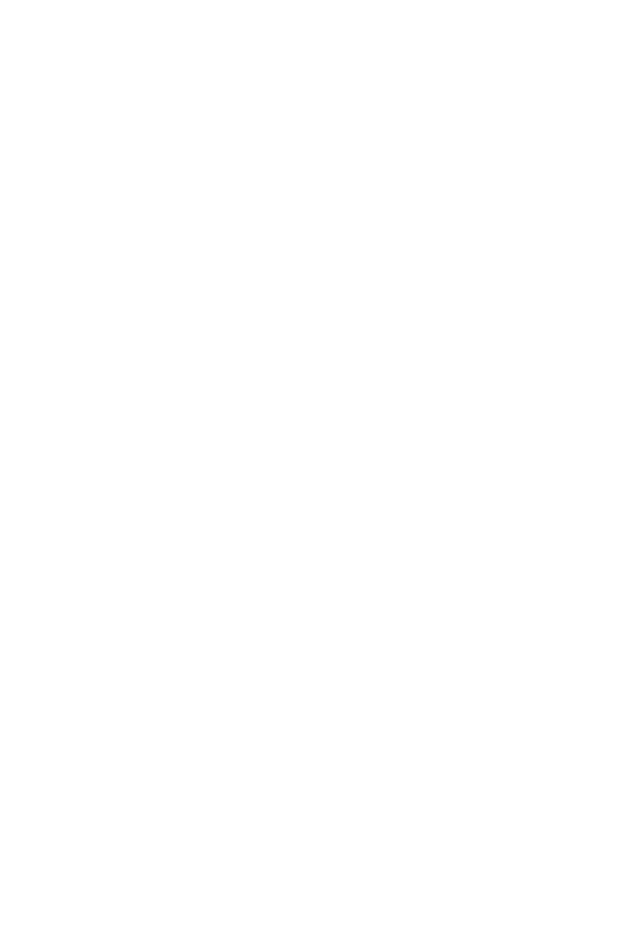
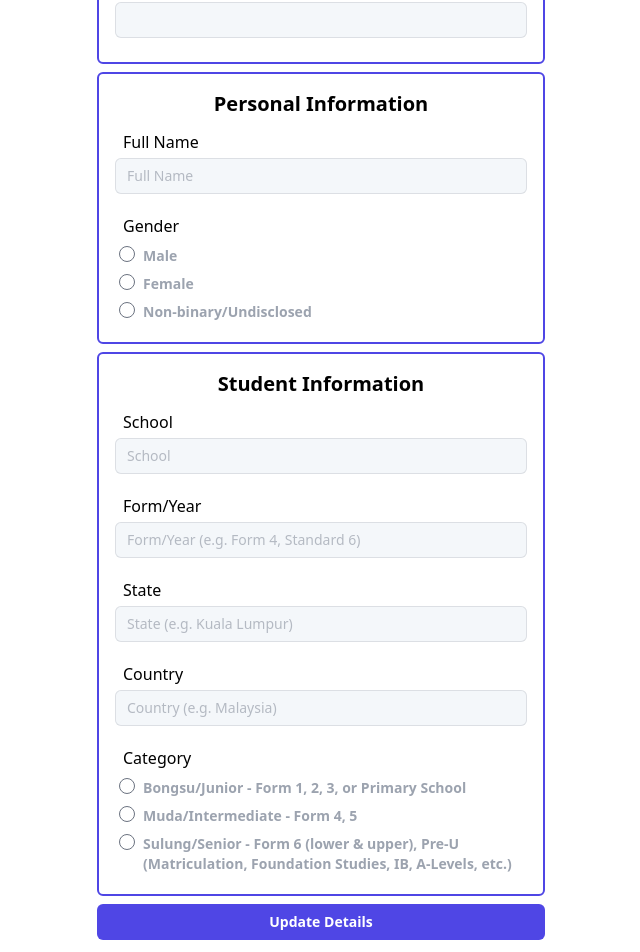
Before and after one commit to veehz/mcchub, a Next.js app: page /students/edit in a window 1280 px wide. Shown: the part 252-1204 px from the top of the page, without its empty margins (319-959 px from the left). Before the commit the page ends 800 px from the top, so only its background shows below. Built offline with nearby package versions, Linux system fonts and the light colour scheme; no server answers; the database is empty; sample sign-in values are in the browser's storage.

Commit message:
feat: Allow managers to edit student profle

```diff
--- a/src/pages/students/edit.tsx
+++ b/src/pages/students/edit.tsx
@@ -4,20 +4,310 @@
 import { useForm, SubmitHandler } from "react-hook-form";
 
 import { auth, db } from "@/firebase.js";
-import { ref, set, onValue } from "firebase/database";
+import { ref, set, onValue, update, child } from "firebase/database";
 import { onAuthStateChanged } from "firebase/auth";
 
 import TextInput from "@/components/FormComponents/TextInput";
 import RadioInputList from "@/components/FormComponents/RadioInputList";
 import RadioInput from "@/components/FormComponents/RadioInput";
 
-interface NRICInput {
-  isMalaysian: "null" | "true" | "false";
-  nationality: string;
-  nric: string;
-  passport: string;
+import { useRouter } from "next/router";
+import InputList from "@/components/FormComponents/InputList";
+
+interface StudentProfile {
+  name?: string;
+
+  form?: string;
+  gender?: string;
+  state?: string;
+  country?: string;
+
+  category?: string;
+
+  school?: string;
 }
 
 export default function App() {
-  return <Dashboard>Edit Student Profile</Dashboard>;
+  const router = useRouter();
+
+  const {
+    register,
+    formState: { errors },
+    handleSubmit,
+    setValue,
+  } = useForm<StudentProfile>();
+
+  const [allowInput, setAllowInput] = useState<boolean>(false);
+  const [isLoading, setIsLoading] = useState<boolean>(false);
+  const [studentUid, setStudentUid] = useState<string>("");
+
+  const [studentId, setStudentId] = useState<string>("");
+
+  const [message, setMessage] = useState<string>("");
+
+  const [originalDetails, setOriginalDetails] = useState<StudentProfile>({});
+
+  const onSubmit: SubmitHandler<StudentProfile> = (data) => {
+    setIsLoading(true);
+    setAllowInput(false);
+    const updates: {
+      [key: string]: string | undefined;
+    } = {};
+    for (const key in data) {
+      if (key == "nric") continue;
+
+      const x = key as keyof StudentProfile;
+      if ((data[x] || "") !== (originalDetails[x] || "")) {
+        updates[key as string] = data[x] ? data[x] : "";
+      }
+    }
+
+    update(child(ref(db), "users/" + studentUid), updates)
+      .then(() => {
+        setIsLoading(false);
+        setAllowInput(true);
+        setMessage("Profile updated successfully.");
+      })
+      .catch((err) => {
+        console.log(err);
+        setIsLoading(false);
+        setAllowInput(true);
+        setMessage("An error occurred. Please try again later.");
+      });
+  };
+
+  function mySetValue(key: string, value: string | undefined) {
+    if (!value) return;
+    const x = key as keyof StudentProfile;
+    console.log(x, value);
+    setValue(x, value);
+  }
+
+  const [runOnce, setRunOnce] = useState<boolean>(false);
+  onAuthStateChanged(auth, async (user) => {
+    if (user) {
+      const { id } = router.query;
+      if (!id) return;
+
+      if (runOnce) return;
+      setRunOnce(true);
+      setStudentId(id as string);
+      onValue(
+        ref(db, `nric/${id}/student`),
+        (snapshot) => {
+          console.log(`nric/${id}`);
+          const uid = snapshot.val();
+          setStudentUid(uid);
+
+          onValue(
+            child(ref(db), "users/" + uid),
+            (snapshot) => {
+              setOriginalDetails(snapshot.val());
+              console.log(snapshot.val());
+              for (const key in snapshot.val()) {
+                if (
+                  ![
+                    "name",
+                    "form",
+                    "gender",
+                    "state",
+                    "country",
+                    "category",
+                    "school",
+                  ].includes(key)
+                )
+                  continue;
+                const x = key as keyof StudentProfile;
+                mySetValue(key, snapshot.val()[x]);
+              }
+              setAllowInput(true);
+            },
+            {
+              onlyOnce: true,
+            }
+          );
+        },
+        {
+          onlyOnce: true,
+        }
+      );
+    }
+  });
+
+  const Input = ({
+    hook,
+    id,
+    inputName,
+    placeholder,
+    children,
+    disabled,
+    errorMsg,
+  }: {
+    hook?: any;
+    id?: string;
+    inputName?: string;
+    placeholder?: string;
+    children?: React.ReactNode;
+    disabled?: boolean;
+    errorMsg?: string;
+  }) => {
+    return (
+      <TextInput
+        hook={hook}
+        id={id}
+        inputName={inputName}
+        placeholder={placeholder}
+        disabled={!allowInput}
+        errorMsg={errorMsg}
+      >
+        {children}
+      </TextInput>
+    );
+  };
+
+  return (
+    <Dashboard>
+      <div className="flex min-h-full items-center justify-center px-4 sm:px-6 lg:px-8">
+        <div className="w-full space-y-8 max-w-md">
+          <div>
+            <h2 className="mt-6 text-center text-3xl font-bold tracking-tight text-gray-900">
+              Student Profile
+            </h2>
+          </div>
+
+          <div>{message}</div>
+
+          <form
+            className="mt-8 space-y-6 w-full"
+            onSubmit={handleSubmit(onSubmit)}
+            noValidate
+          >
+            <div className="space-y-2">
+              <InputList title="Identification">
+                {Input({
+                  id: "nric",
+                  inputName: "NRIC/Passport Number",
+                  placeholder: studentId,
+                  disabled: true,
+                })}
+              </InputList>
+              <InputList title="Personal Information">
+                {Input({
+                  hook: register("name", {
+                    required: "Full name is required.",
+                  }),
+                  id: "name",
+                  placeholder: "Full Name",
+                  errorMsg: errors?.name?.message,
+                })}
+
+                <RadioInputList
+                  title="Gender"
+                  errorMsg={errors?.gender?.message}
+                >
+                  <RadioInput
+                    id="male"
+                    hook={register("gender")}
+                    disabled={!allowInput}
+                  >
+                    Male
+                  </RadioInput>
+                  <RadioInput
+                    id="female"
+                    hook={register("gender")}
+                    disabled={!allowInput}
+                  >
+                    Female
+                  </RadioInput>
+                  <RadioInput
+                    id="undisclosed"
+                    hook={register("gender")}
+                    disabled={!allowInput}
+                  >
+                    Non-binary/Undisclosed
+                  </RadioInput>
+                </RadioInputList>
+              </InputList>
+
+              <InputList title="Student Information">
+                {Input({
+                  hook: register("school"),
+                  id: "school",
+                  placeholder: "School",
+                  errorMsg: errors?.school?.message,
+                })}
+                {Input({
+                  hook: register("form", {
+                    validate: (value) => {
+                      if (!value || value.length < 1)
+                        return "Please fill in your form/year.";
+                    },
+                  }),
+                  id: "name",
+                  inputName: "Form/Year",
+                  placeholder: "Form/Year (e.g. Form 4, Standard 6)",
+                  errorMsg: errors?.form?.message,
+                })}
+                {Input({
+                  hook: register("state"),
+                  id: "state",
+                  inputName: "State",
+                  placeholder: "State (e.g. Kuala Lumpur)",
+                  errorMsg: errors?.state?.message,
+                })}
+                {Input({
+                  hook: register("country", {
+                    validate: (value) => {
+                      if (!value || value.length < 1)
+                        return "Please fill in your country.";
+                    },
+                  }),
+                  id: "country",
+                  inputName: "Country",
+                  placeholder: "Country (e.g. Malaysia)",
+                  errorMsg: errors?.country?.message,
+                })}
+                <RadioInputList
+                  title="Category"
+                  errorMsg={errors?.category?.message}
+                >
+                  <RadioInput
+                    id="junior"
+                    hook={register("category", {
+                      validate: (value) => {
+                        if (!value || value.length < 1)
+                          return "Please select a category.";
+                      },
+                    })}
+                    disabled={!allowInput}
+                  >
+                    Bongsu/Junior - Form 1, 2, 3, or Primary School
+                  </RadioInput>
+                  <RadioInput
+                    id="intermediate"
+                    hook={register("category")}
+                    disabled={!allowInput}
+                  >
+                    Muda/Intermediate - Form 4, 5
+                  </RadioInput>
+                  <RadioInput
+                    id="senior"
+                    hook={register("category")}
+                    disabled={!allowInput}
+                  >
+                    Sulung/Senior - Form 6 (lower & upper), Pre-U
+                    (Matriculation, Foundation Studies, IB, A-Levels, etc.)
+                  </RadioInput>
+                </RadioInputList>
+              </InputList>
+
+              <Button props={{ type: "submit" }} isLoading={isLoading}>
+                Update Details
+              </Button>
+            </div>
+          </form>
+        </div>
+      </div>
+    </Dashboard>
+  );
 }
--- a/src/pages/students/index.tsx
+++ b/src/pages/students/index.tsx
@@ -15,9 +15,13 @@
   fetchStatus?: boolean;
   children?: React.ReactNode;
 }) => {
+  const [fetched, setFetched] = useState<boolean>(false);
   const [msg, setMsg] = useState<any>("");
-  useEffect(() => {
-    if (!fetchStatus) return;
+  const [showButton, setShowButton] = useState<boolean>(false);
+
+  function forceFetchStatus() {
+    if(fetched) return;
+    setFetched(true);
     console.log("fetching data for " + nric);
     onValue(
       ref(db, "nric/" + nric + "/student"),
@@ -29,6 +33,7 @@
         onValue(
           ref(db, "users/" + snapshot.val() + "/category"),
           (snapshot) => {
+            setShowButton(true);
             if (!snapshot.exists()) {
               setMsg("Profile bound, Profile isn't complete");
               return;
@@ -46,13 +51,25 @@
         onlyOnce: true,
       }
     );
+  }
+  useEffect(() => {
+    if (!fetchStatus || fetched) return;
+    forceFetchStatus();
   }, [fetchStatus, nric]);
   return (
-    <div className={"rounded-lg overflow-hidden shadow-lg p-4 mb-4"}>
-      <div className="font-bold text-xl mb-2">{nric.split("-").join(" - ")}</div>
-      <div className="text-gray-700 text-base">
-        {msg}
+    <div
+      className={"rounded-lg overflow-hidden shadow-lg p-4 mb-4"}
+      onClick={() => {
+        forceFetchStatus();
+      }}
+    >
+      <div className="font-bold text-xl mb-2">
+        {nric.split("-").join(" - ")}
       </div>
+      <div className="text-gray-700 text-base mb-2">{msg}</div>
+      <Link href={`/students/edit?id=${nric}`}>
+        <Button className={showButton ? "" : "hidden"}>Edit Profile</Button>
+      </Link>
     </div>
   );
 };
@@ -61,7 +78,7 @@
   const [students, setStudents] = useState<any[]>([]);
   const [loaded, setLoaded] = useState<boolean>(false);
   onAuthStateChanged(auth, (user) => {
-    if(loaded || !user) return;
+    if (loaded || !user) return;
     setLoaded(true);
     onValue(
       ref(db, "managedStudents/" + auth!.currentUser!.uid),
@@ -80,10 +97,7 @@
     <div className="flex flex-wrap">
       {students.map((str) => (
         <div key={str} className="w-72 p-4">
-          <StudentCard
-            nric={str}
-            fetchStatus={fetchStatus}
-          ></StudentCard>
+          <StudentCard nric={str} fetchStatus={fetchStatus}></StudentCard>
         </div>
       ))}
     </div>
@@ -105,7 +119,7 @@
           className="mx-4 my-2 w-max"
           onClick={() => setFetchStatus(true)}
         >
-          Fetch Student Status
+          Fetch All Student Status
         </Button>
       </div>
       <CardList fetchStatus={fetchStatus} />
```
